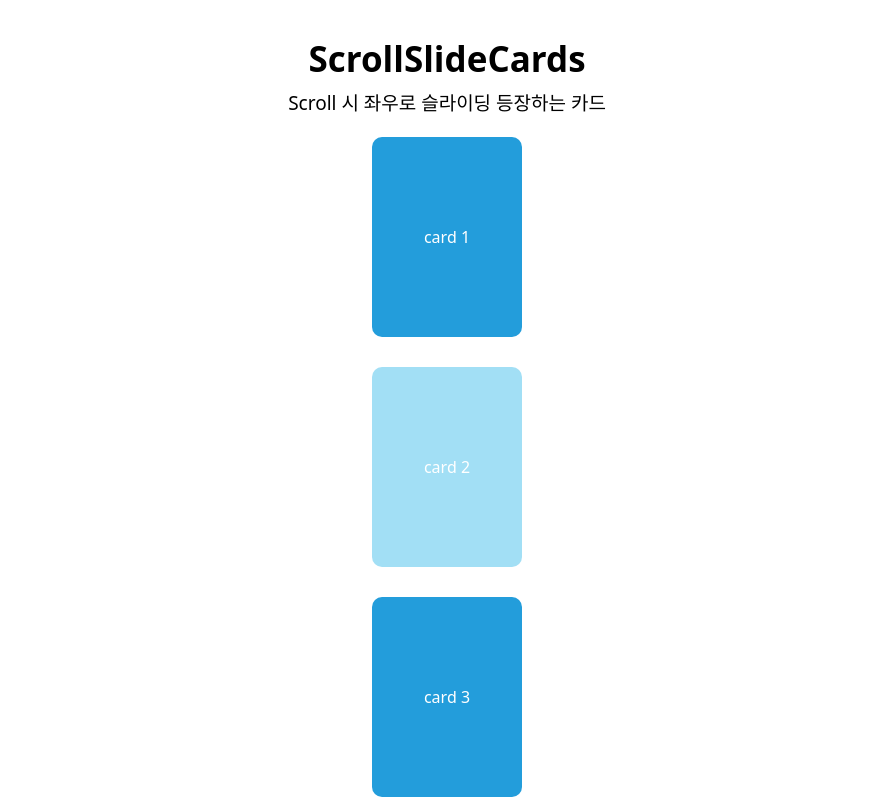
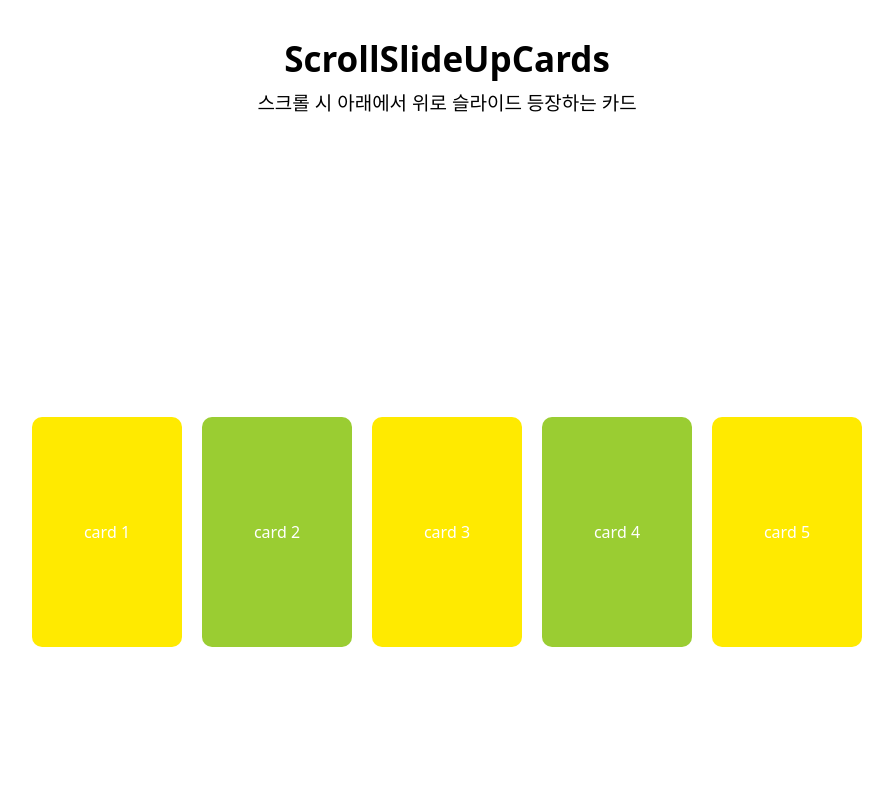
Before and after one commit to beurmuz/InteractiveWeb, a React (Vite) app: page / in a window 1280 px wide. Shown: the top 800 px of the page, without its empty margins (193-1086 px from the left). Built offline with nearby package versions, Linux system fonts and the light colour scheme.

Commit message:
#1 [dev] ScrollSlideUpCards 개발

```diff
--- a/src/App.tsx
+++ b/src/App.tsx
@@ -5,14 +5,18 @@ import RotateBoxMouseover from "./components/RotateBoxMouseover/RotateBoxMouseov
 import RotateBoxPause from "./components/RotateBoxPause/RotateBoxPause";
 import ScrollFadeBox from "./components/ScrollFadeBox/ScrollFadeBox";
 import ScrollSlideCards from "./components/ScrollSlideCards/ScrollSlideCards";
+import ScrollSlideUpCards from "./components/ScrollSlideUpCards/ScrollSlideUpCards";
 import FullScreenLayout from "./Layout/FullScreenLayout";
 
 function App() {
   return (
     <>
       <FullScreenLayout>
+        <ScrollSlideUpCards />
+      </FullScreenLayout>
+      {/* <FullScreenLayout>
         <ScrollSlideCards />
-      </FullScreenLayout>
+      </FullScreenLayout> */}
       {/* <FullScreenLayout>
         <ScrollFadeBox />
       </FullScreenLayout>
--- /dev/null
+++ b/src/components/ScrollSlideUpCards/ScrollSlideUpCards.module.css
@@ -0,0 +1,32 @@
+.cardList {
+  display: flex;
+  flex-direction: row;
+  gap: 20px;
+  margin: auto;
+}
+
+.card {
+  width: 150px;
+  height: 230px;
+  border-radius: 10px;
+  margin: 300px 0px;
+
+  display: flex;
+  justify-content: center;
+  align-items: center;
+  color: white;
+
+  opacity: 0;
+}
+
+.card:nth-child(odd) {
+  background-color: rgb(255, 234, 0);
+}
+
+.card:nth-child(even) {
+  background-color: yellowgreen;
+}
+
+.space {
+  height: 200px;
+}
--- /dev/null
+++ b/src/components/ScrollSlideUpCards/ScrollSlideUpCards.tsx
@@ -0,0 +1,63 @@
+import { useEffect, useRef } from "react";
+import ProjectHeader from "../ProjectHeader";
+import styles from "./ScrollSlideUpCards.module.css";
+import gsap from "gsap";
+
+const ScrollSlideUpCards = () => {
+  const cardListRef = useRef<HTMLDivElement>(null);
+  const hasAnimated = useRef(false);
+
+  useEffect(() => {
+    const handleScroll = () => {
+      if (!cardListRef.current) return;
+
+      //   console.log("이벤트 발생")
+      const cards = cardListRef.current.querySelectorAll(`.${styles.card}`);
+
+      if (scrollY > 100 && !hasAnimated.current) {
+        hasAnimated.current = true;
+
+        cards.forEach((card, idx) => {
+          gsap.fromTo(
+            card,
+            {
+              y: -50,
+              opacity: 0,
+            },
+            {
+              y: 0,
+              opacity: 1,
+              duration: 1,
+              ease: "power2.in",
+              delay: idx * 0.2,
+            }
+          );
+        });
+      }
+    };
+
+    window.addEventListener("scroll", handleScroll);
+
+    return () => {
+      window.removeEventListener("scroll", handleScroll);
+    };
+  }, []);
+
+  return (
+    <>
+      <ProjectHeader
+        name="ScrollSlideUpCards"
+        description="스크롤 시 아래에서 위로 슬라이드 등장하는 카드"
+      />
+      <div ref={cardListRef} className={styles.cardList}>
+        <div className={styles.card}>card 1</div>
+        <div className={styles.card}>card 2</div>
+        <div className={styles.card}>card 3</div>
+        <div className={styles.card}>card 4</div>
+        <div className={styles.card}>card 5</div>
+      </div>
+      <div className={styles.space}></div>
+    </>
+  );
+};
+export default ScrollSlideUpCards;
```
